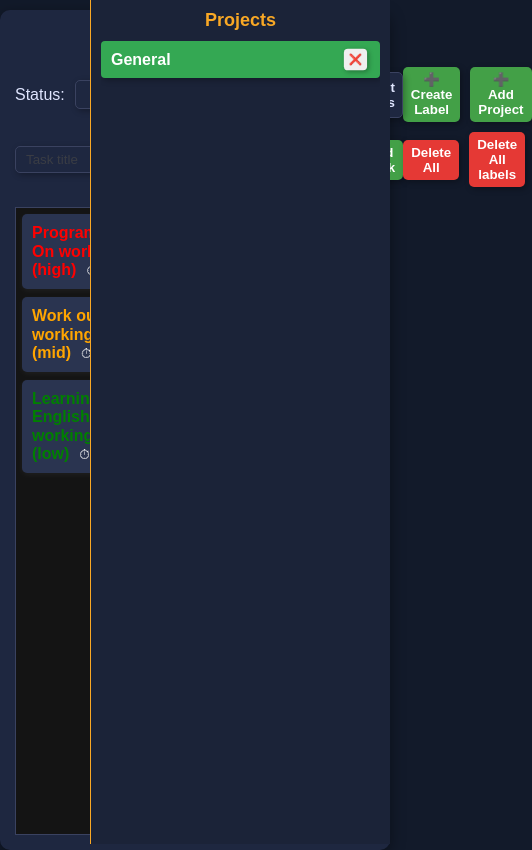
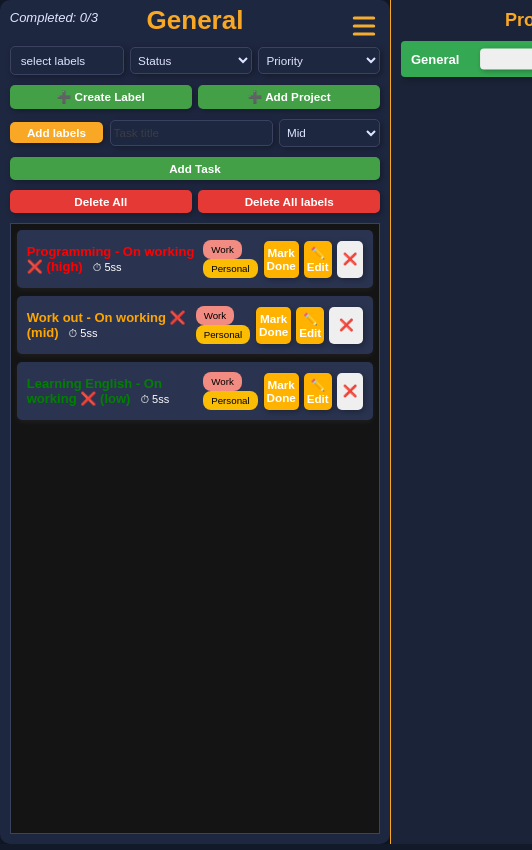
Before and after one commit to JustTom04/Task-manager, a React (Vite) app in the folder react-practice/: page / in a window 390 px wide. Shown: the whole page, 532 px wide, since content can reach past the window. Built offline with nearby package versions, Linux system fonts and the light colour scheme.

Commit message:
Improve settings panel and overall responsiveness
- make settings panel responsive
- add slide animation to settings panel
- implement responsive font sizes and padding
- update modal with animation and backdrop blur
- add responsive.css for layout adjustments

```diff
--- a/react-practice/src/App.jsx
+++ b/react-practice/src/App.jsx
@@ -12,6 +12,7 @@ import { useProjectState } from "./hooks/useProjectState.js";
 
 import "./styles/styles.css"
 import "./styles/general.css";
+import "./styles/responsive.css"
 import "./styles/modal.css";
 import "./styles/label.css";
 import "./styles/settingsPanel.css";
@@ -25,7 +26,10 @@ function App() {
 
   const [showLabelModal, setShowLabelModal] = useState(false);
   const [showProjectModal, setShowProjectModal] = useState(false);
-  const [confirmAction, setConfirmAction] = useState(null);
+  const [confirmConfig, setConfirmConfig] = useState(null);
+
+  const [settingsOpen, setSettingsOpen] = useState(false);
+
 
   // ===== Ref =====
   const labelsRef = useRef(null);
@@ -80,12 +84,19 @@ function App() {
 
   return (
     <div className="app-container">
+      <span
+        className="settings-toggle"
+        onClick={() => setSettingsOpen(prev => !prev)}
+      >
+      </span>
+
       <div id="title-row">
-        <h1 id="title">{actualProject.name}</h1>
-
         <span id="completed-counter">
           Completed: {completedCount}/{actualTasksList.length}
         </span>
+        <h1 id="title">{actualProject.name}</h1>
+
+
       </div>
 
       {/* ===== Top section ===== */}
@@ -94,27 +105,6 @@ function App() {
 
           {/* ===== Filters ===== */}
           <div className="section">
-            <label>Status: </label>
-            <select
-              value={statusFilter}
-              onChange={(e) => setStatusFilter(e.target.value)}
-            >
-              <option value="ALL">All</option>
-              <option value="Finished">Finished</option>
-              <option value="On working">On working</option>
-            </select>
-
-            <label>Priority: </label>
-            <select
-              value={priorityFilter}
-              onChange={(e) => setPriorityFilter(e.target.value)}
-            >
-              <option value="ALL">All</option>
-              <option value="high">High</option>
-              <option value="mid">Mid</option>
-              <option value="low">Low</option>
-            </select>
-
             <div className="labels-select" ref={filterLabelsRef}>
               <button
                 type="button"
@@ -136,19 +126,38 @@ function App() {
               )}
 
             </div>
+
+            <select
+              value={statusFilter}
+              onChange={(e) => setStatusFilter(e.target.value)}
+            >
+              <option value="ALL">Status</option>
+              <option value="Finished">Finished</option>
+              <option value="On working">On working</option>
+            </select>
+
+            <select
+              value={priorityFilter}
+              onChange={(e) => setPriorityFilter(e.target.value)}
+            >
+              <option value="ALL">Priority</option>
+              <option value="high">High</option>
+              <option value="mid">Mid</option>
+              <option value="low">Low</option>
+            </select>
           </div>
 
 
-          <div className="section">
+          <div className="section buttons">
             <button
-              className="task-button done"
+              className="done"
               onClick={() => setShowLabelModal(true)}
             >
               ➕ Create Label
             </button>
 
             <button
-              className="task-button done"
+              className="done"
               onClick={() => setShowProjectModal(true)}
             >
               ➕ Add Project
@@ -160,24 +169,7 @@ function App() {
         <div className="row">
         {/* ===== Add new task ===== */}
           <form onSubmit={addTask} className="section">
-            <input
-              type="text"
-              placeholder="Task title"
-              value={newTitle}
-              onChange={(e) => setNewTitle(e.target.value)}
-              ref={newTitleRef}
-            />
-
-            <select
-              value={newPriority}
-              className="add-task-selection"
-              onChange={(e) => setNewPriority(e.target.value)}
-            >
-              <option value="high">High</option>
-              <option value="mid">Mid</option>
-              <option value="low">Low</option>
-            </select>
-
+            <div className="form-container">
               <div className="labels-select" ref={labelsRef}>
                 <button
                   type="button"
@@ -197,15 +189,38 @@ function App() {
                 )}
               </div>
 
+              <input
+                type="text"
+                placeholder="Task title"
+                value={newTitle}
+                onChange={(e) => setNewTitle(e.target.value)}
+                ref={newTitleRef}
+              />
+
+              <select
+                value={newPriority}
+                className="add-task-selection"
+                onChange={(e) => setNewPriority(e.target.value)}
+              >
+                <option value="high">High</option>
+                <option value="mid">Mid</option>
+                <option value="low">Low</option>
+              </select>
+
+            </div>
             <button type="submit" className="task-button done">
               Add Task
             </button>
           </form>
 
-          <div className="section">
+          <div className="section buttons">
             <button
               onClick={() =>
-                setConfirmAction(() => deleteAllTasks)
+                setConfirmConfig({
+                  action: deleteAllTasks,
+                  title: "Delete all tasks?",
+                  message: "All tasks in this project will be permanently deleted.",
+                })
               }
               className={`button-delete ${
                 actualTasksList.length === 0 ? "inactive" : ""
@@ -217,8 +232,13 @@ function App() {
 
             <button
               onClick={() =>
-                setConfirmAction(() => deleteAllLabels)
+                setConfirmConfig({
+                  action: deleteAllLabels,
+                  title: "Delete all labels?",
+                  message: "All labels in this project will be permanently deleted.",
+                })
               }
+
               className={`button-delete ${
                 actualLabelsList.length === 0 ? "inactive" : ""
               }`}
@@ -286,12 +306,12 @@ function App() {
         />
       )}
 
-      {confirmAction && (
+      {confirmConfig && (
         <ConfirmModal
-          title="Are you sure?"
-          message="This action cannot be undone."
-          onConfirm={confirmAction}
-          onCancel={() => setConfirmAction(null)}
+          title={confirmConfig.title}
+          message={confirmConfig.message}
+          onConfirm={confirmConfig.action}
+          onCancel={() => setConfirmConfig(null)}
         />
       )}
 
@@ -300,6 +320,7 @@ function App() {
         activeProjectId={activeProjectId}
         onSelectProject={setActiveProjectId}
         deleteProject={deleteProject}
+        isOpen={settingsOpen}
       />
 
     </div>
--- a/react-practice/src/components/SettingsPanel.jsx
+++ b/react-practice/src/components/SettingsPanel.jsx
@@ -1,7 +1,7 @@
 
-function SettingsPanel({ projects, activeProjectId, onSelectProject, deleteProject }) {
+function SettingsPanel({ projects, activeProjectId, onSelectProject, deleteProject, isOpen }) {
   return (
-    <div className="settings-panel">
+    <div className={`settings-panel ${isOpen ? "open" : ""}`}>
       <h2 className="settings-title">Projects</h2>
       <div className="projects-list">
         {projects.map((p) => (
--- a/react-practice/src/modal/LabelPicker.jsx
+++ b/react-practice/src/modal/LabelPicker.jsx
@@ -28,12 +28,13 @@ function LabelPicker({ onClose }) {
         />
 
         <div className="modal-actions">
+          <button className="task-button done" onClick={handleSave}>
+            Save
+          </button>
           <button className="task-button undone" onClick={() => onClose(null)}>
             Cancel
           </button>
-          <button className="task-button done" onClick={handleSave}>
-            Save
-          </button>
+
         </div>
       </div>
     </div>
--- a/react-practice/src/styles/general.css
+++ b/react-practice/src/styles/general.css
@@ -32,12 +32,23 @@
   --shadow-task-hover: 0 0 15px rgba(249, 168, 37, 0.25);
 }
 
+
+*,
+*::before,
+*::after {
+  box-sizing: border-box;
+}
+
+html {
+  font-size: 16px;
+}
+
+
 body {
   font-family: Arial, sans-serif;
   background-color: var(--color-bg);
   margin: 0;
-  padding-top: 10px;
-  overflow: hidden;
+
   color: var(--color-text);
 }
 
@@ -46,16 +57,19 @@ h1 {
   color: var(--color-text);
 }
 
-
 select, input {
   background-color: var(--color-container);
   color: var(--color-text);
   border: 1px solid var(--color-panel-border);
   border-radius: 5px;
-  padding: 5px 10px;
 
   box-shadow: var(--shadow-soft);
   transition: box-shadow 0.15s ease, border-color 0.15s ease;
+}
+
+select, input, button {
+  padding: clamp(0.2rem, 0.75dvh, 0.4rem) clamp(0.2rem, 0.75dvw, 0.4rem);
+  font-size: 0.9rem;
 }
 
 input::placeholder {
@@ -74,7 +88,6 @@ button {
   color: white;
   border: none;
   border-radius: 5px;
-  padding: 5px 8px;
   cursor: pointer;
   font-weight: bold;
 
--- /dev/null
+++ b/react-practice/src/styles/responsive.css
@@ -0,0 +1,55 @@
+/* ===== Responsive ===== */
+@media (max-width: 1024px) {
+  html {
+    font-size: 15px;
+  }
+}
+
+
+@media (max-width: 768px) {
+  html {
+    font-size: 14px;
+  }
+
+  .row {
+    flex-direction: column;
+    align-items: stretch;
+    gap: 10px;
+  }
+
+  .section {
+    width: 100%;
+    flex-wrap: wrap;
+    justify-content: flex-start;
+  }
+
+  .task-list-container {
+    margin-top: 0px;
+  }
+
+  button, select, input, .labels-select {
+    flex: 1;
+  }
+
+  .labels-select button {
+    width: 100%;
+    text-wrap: nowrap;
+  }
+}
+
+
+@media (max-width: 580px) {
+  html {
+    font-size: 13px;
+  }
+
+  form.section {
+    flex-direction: column;
+    align-items: stretch;
+    gap: 10px;
+  }
+
+  .task-button {
+    width: 100%;
+  }
+}
--- a/react-practice/src/styles/settingsPanel.css
+++ b/react-practice/src/styles/settingsPanel.css
@@ -47,3 +47,49 @@
   color: white;
   font-weight: bold;
 }
+
+
+/* ===== toggle button ===== */
+.settings-toggle {
+  position: fixed;
+  top: 10px;
+  right: 10px;
+  z-index: 1100;
+  font-size: 24px;
+  cursor: pointer;
+  user-select: none;
+  display: none;
+
+  width: 32px;
+  height: 32px;
+  background: url("/src/assets/bars-solid-full.svg") center / contain no-repeat;;
+}
+
+
+/* ===== Responsive ===== */
+@media (max-width: 1400px) {
+  .app-container {
+    margin-right: 300px;
+  }
+}
+
+
+@media (max-width: 1100px) {
+  .settings-toggle {
+    display: block;
+  }
+
+  .settings-panel {
+    transform: translateX(100%);
+    transition: transform 0.3s ease;
+    z-index: 1050;
+  }
+
+  .settings-panel.open {
+    transform: translateX(0);
+  }
+
+  .app-container {
+    margin-right: auto;
+  }
+}
--- a/react-practice/src/styles/styles.css
+++ b/react-practice/src/styles/styles.css
@@ -2,12 +2,16 @@
   max-width: 800px;
   margin: 0 auto;
   background: var(--color-container);
-  padding: 15px;
+  padding: clamp(0.75rem, 2vw, 1.25rem);
   border-radius: 10px;
   box-shadow: 0 4px 15px rgba(0,0,0,0.4);
+
   display: flex;
   flex-direction: column;
-  height: 96vh;
+
+  height: 100dvh;
+  overflow: hidden;
+
 }
 
 #title-row {
@@ -23,7 +27,7 @@
 
 #completed-counter {
   position: absolute;
-  right: 0;
+  left: 0;
   top: 0;
   font-style: italic;
 }
@@ -40,15 +44,10 @@
   align-items: center;
 }
 
-.section {
+.section, .form-container {
   display: flex;
   align-items: center;
-  gap: 10px;
-}
-
-
-.add-task-selection {
-  padding: 5px;
+  gap: clamp(0.5rem, 1dvw, 0.8rem);
 }
 
 
@@ -58,11 +57,15 @@
 /* ===== Task ===== */
 .task-list-container {
   flex: 1 1 auto;
+  min-height: 0;
+
   margin-top: 10px;
-  overflow-y: auto;
   padding: 6px;
   border: 1px solid var(--color-panel-border);
-  background-color: rgb(20, 20, 20)
+  background-color: rgb(20, 20, 20);
+
+  overflow-y: auto;
+  -webkit-overflow-scrolling: touch;
 }
 
 .task-item {
@@ -103,14 +106,25 @@
 }
 
 
+.filter-field {
+  display: flex;
+  align-items: center;
+  gap: 0.4rem;
+}
+
+
 
 
 #filter-labels-button {
   background-color: var(--color-container);
   color: var(--color-text);
   border: 1.5px solid var(--color-panel-border);
+  font-weight: normal;
+
   padding: 7px;
-  margin-left: 10px;
+  padding-left: 10px;
+  font-size: 0.9rem;
+  text-align: left;
 }
 
 
```
Also changed, not shown: react-practice/src/modal/ProjectPicker.jsx (+4 -3 lines), react-practice/src/styles/modal.css (+53 -8 lines), react-practice/src/assets/bars-solid-full.svg (added), 1 other file (tests, documents, lock files or other folders). Lines whose indentation alone changed are shown as unchanged.
